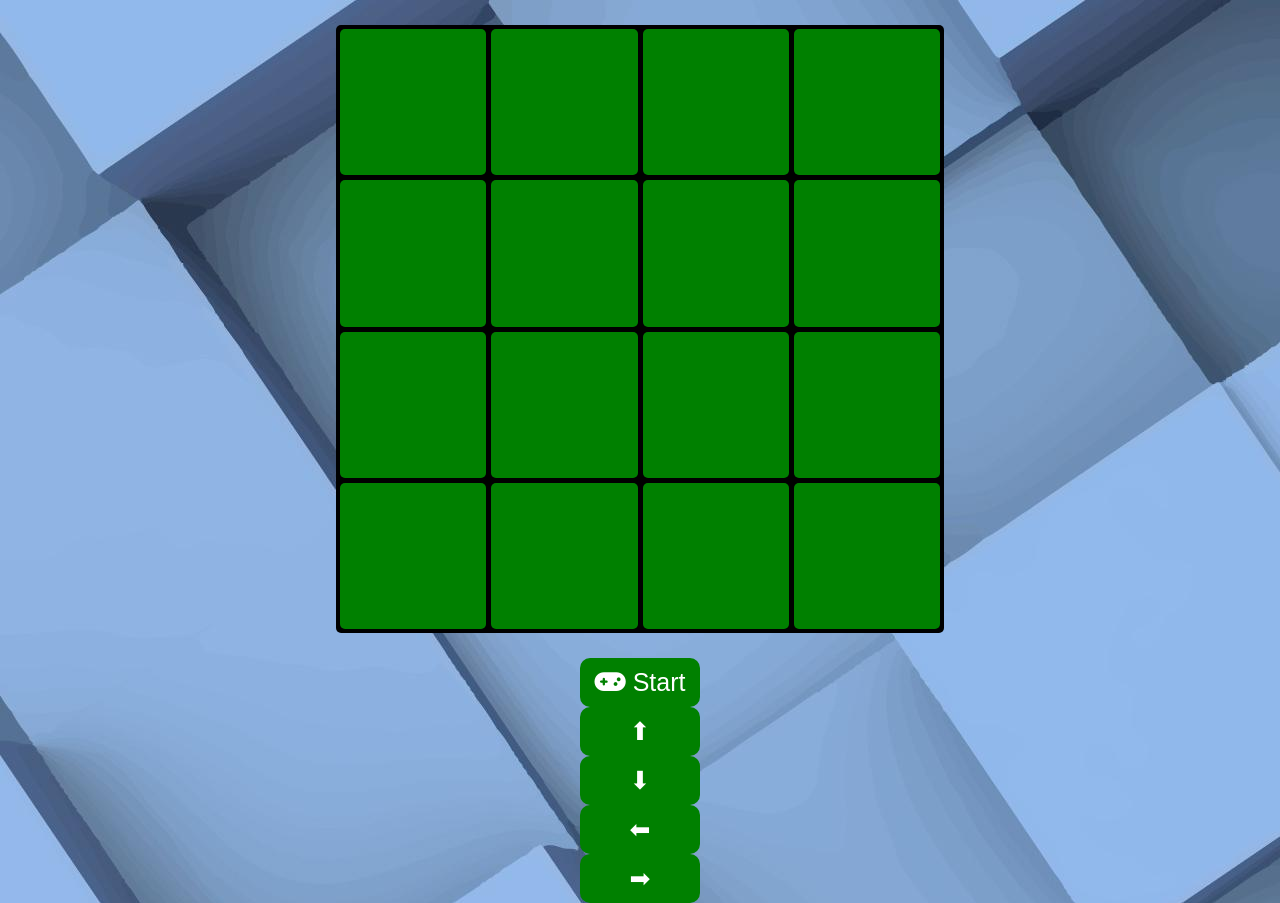
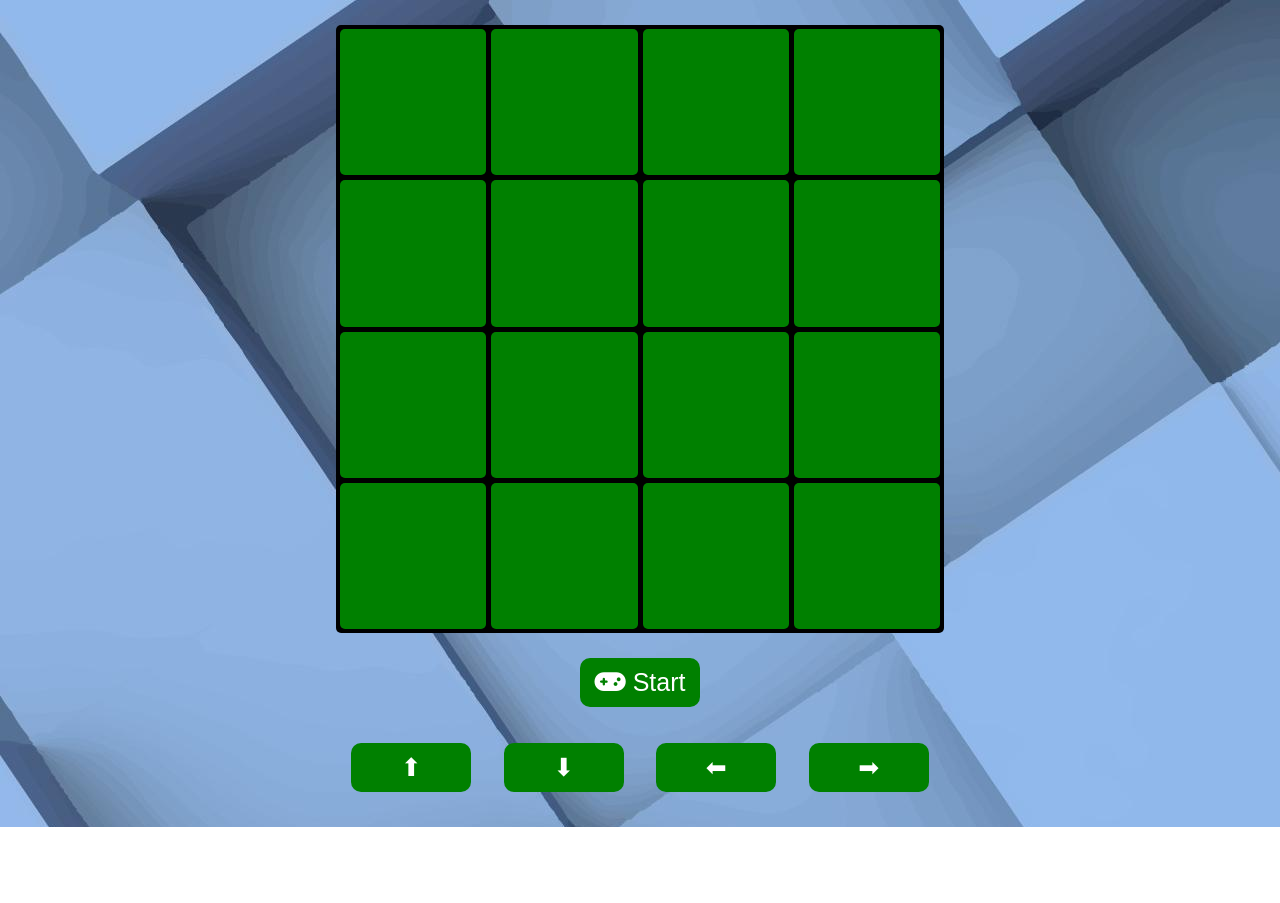
Before and after one commit to nambinintsoaJoseph/2048-game, a plain HTML site: page index.html in a window 1280 px wide. After the commit the page ends 827 px from the top, so only its background shows below. Drawn offline with Linux system fonts and the light colour scheme.

Commit message:
Fix control button size

```diff
--- a/responsive.css
+++ b/responsive.css
@@ -8,6 +8,14 @@
     button {
         font-size: 20px;
     }
+
+    .control-button {
+        width: 300px;
+    }
+
+    .control-button > button {
+        width: 60px;
+    }
 }
 
 /* Small devices screen */
@@ -15,6 +23,10 @@
     .container-tile {
         width: 500px;
         height: 500px;
+    }
+
+    .control-button {
+        width: 500px;
     }
 }
 
@@ -24,4 +36,8 @@
         width: 600px;
         height: 600px;
     }
+
+    .control-button {
+        width: 600px;
+    }
 }
--- a/style.css
+++ b/style.css
@@ -44,3 +44,11 @@ button {
     padding: 10px;
     border-radius: 10px;
 }
+
+.control-button {
+    display: grid;
+    grid-template-columns: repeat(4, 1fr);
+    gap: 10px;
+    height: 120px;
+    margin: auto;
+}
```
